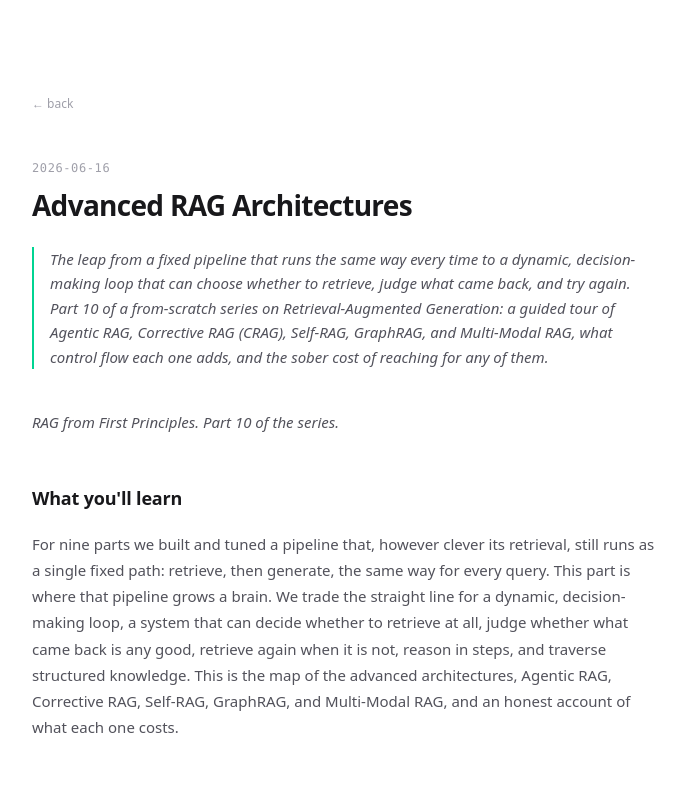
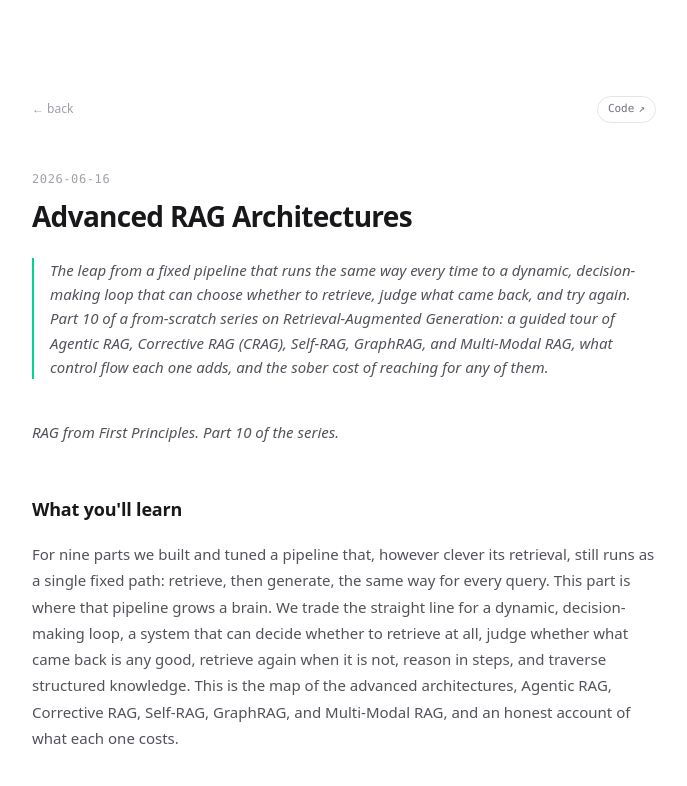
Before and after one commit to mftnakrsu/mefby, an Astro site: page /essays/advanced-rag-architectures in a window 1280 px wide. Shown: the top 786 px of the page, without its empty margins (296-983 px from the left). Built offline with nearby package versions, Linux system fonts and the light colour scheme; Astro itself is replaced by a stand-in of ours; some packages are replaced by stand-ins of ours.

Commit message:
feat(essays): link each RAG essay to its rag-by-hand code
Add an optional codeUrl frontmatter field, render a Code link in the essay
header when set, add a repo banner to the /essays index, and point all 12
RAG series essays at their part folder in github.com/mftnakrsu/rag-by-hand.

```diff
--- a/src/content/config.ts
+++ b/src/content/config.ts
@@ -7,6 +7,8 @@ const essays = defineCollection({
     description: z.string(),
     date: z.coerce.date(),
     tags: z.array(z.string()).default([]),
+    // Optional link to the essay's companion code (a folder in the rag-by-hand repo).
+    codeUrl: z.string().url().optional(),
     draft: z.boolean().default(false),
     // i18n: an essay and its translation point at each other via translationSlug
     // (the counterpart's slug) and declare their own `lang`. The secondary copy
--- a/src/content/essays/advanced-rag-architectures.mdx
+++ b/src/content/essays/advanced-rag-architectures.mdx
@@ -3,6 +3,7 @@ title: "Advanced RAG Architectures"
 description: "The leap from a fixed pipeline that runs the same way every time to a dynamic, decision-making loop that can choose whether to retrieve, judge what came back, and try again. Part 10 of a from-scratch series on Retrieval-Augmented Generation: a guided tour of Agentic RAG, Corrective RAG (CRAG), Self-RAG, GraphRAG, and Multi-Modal RAG, what control flow each one adds, and the sober cost of reaching for any of them."
 date: 2026-06-16
 tags: ["RAG", "Agentic RAG", "GraphRAG", "LLM", "AI", "Architecture", "Retrieval"]
+codeUrl: "https://github.com/mftnakrsu/rag-by-hand/tree/main/part-10-advanced-architectures"
 lang: "en"
 ---
 
--- a/src/content/essays/advanced-retrieval-patterns.mdx
+++ b/src/content/essays/advanced-retrieval-patterns.mdx
@@ -3,6 +3,7 @@ title: "Advanced Retrieval Patterns"
 description: "Eight parts in, your pipeline retrieves well. But it still assumes one unit of text does triple duty: the thing you embed, the thing you search, and the thing you hand the model. Part 9 of a from-scratch series on Retrieval-Augmented Generation breaks that assumption. The big idea is decoupling: the best unit to search on (small, sharp) is rarely the best unit to generate from (large, rich). Four patterns put it to work, parent-document, sentence-window, self-querying, and contextual compression, with one focused code addition on the running app."
 date: 2026-06-15
 tags: ["RAG", "Retrieval", "Chunking", "Vector Search", "LLM", "Python", "AI"]
+codeUrl: "https://github.com/mftnakrsu/rag-by-hand/tree/main/part-09-advanced-retrieval-patterns"
 lang: "en"
 ---
 
--- a/src/content/essays/build-your-first-rag.mdx
+++ b/src/content/essays/build-your-first-rag.mdx
@@ -3,6 +3,7 @@ title: "Build Your First RAG"
 description: "Five parts of theory, now one running program. Part 6 of a from-scratch series on Retrieval-Augmented Generation: build a complete chat-with-your-documents app by hand in Python, no framework hiding the mechanics. Embed with a local model, store vectors in plain NumPy, score by cosine similarity, retrieve top-k, ground the prompt, and generate, then swap in a real vector database. Every line ties back to a concept you already learned."
 date: 2026-06-12
 tags: ["RAG", "Python", "Embeddings", "Vector Search", "LLM", "Tutorial", "AI"]
+codeUrl: "https://github.com/mftnakrsu/rag-by-hand/tree/main/part-06-build-your-first-rag"
 lang: "en"
 ---
 
--- a/src/content/essays/documents-and-chunking.mdx
+++ b/src/content/essays/documents-and-chunking.mdx
@@ -3,6 +3,7 @@ title: "Documents and Chunking"
 description: "We have a retrieval engine, but it rests on one quiet assumption: that documents arrive as tidy chunks. Part 5 of a from-scratch series on Retrieval-Augmented Generation: getting clean text out of messy formats, why we chunk at all, the too-small versus too-large tension, the main splitting strategies (fixed-size, recursive, structure-aware, semantic), and the two dials that quietly decide retrieval quality, chunk size and overlap. Bad chunks poison everything downstream."
 date: 2026-06-11
 tags: ["RAG", "Chunking", "Document Processing", "Vector Search", "NLP", "AI"]
+codeUrl: "https://github.com/mftnakrsu/rag-by-hand/tree/main/part-05-chunking"
 lang: "en"
 ---
 
--- a/src/content/essays/embeddings.mdx
+++ b/src/content/essays/embeddings.mdx
@@ -3,6 +3,7 @@ title: "Embeddings, Truly Understood"
 description: "RAG retrieves the 'relevant' information, but how does a computer decide what counts as relevant? Part 2 of a from-scratch series on Retrieval-Augmented Generation: how we turn meaning into numbers, why similar meanings land close together, and the quiet geometric trick that makes search by meaning possible."
 date: 2026-06-09
 tags: ["RAG", "Embeddings", "Vectors", "NLP", "Semantic Search", "AI"]
+codeUrl: "https://github.com/mftnakrsu/rag-by-hand/tree/main/part-02-embeddings"
 lang: "en"
 ---
 
--- a/src/content/essays/evaluating-rag.mdx
+++ b/src/content/essays/evaluating-rag.mdx
@@ -3,6 +3,7 @@ title: "Evaluating RAG"
 description: "How to replace vibes with numbers. Part 11 of a from-scratch series on Retrieval-Augmented Generation: the two failure surfaces of a RAG system, the core metrics that probe each one (context precision and recall, faithfulness, answer relevance), LLM-as-a-judge and its biases, the frameworks that automate it, how to build an evaluation set, and the disciplined loop that turns guessing into engineering."
 date: 2026-06-17
 tags: ["RAG", "Evaluation", "RAGAS", "LLM-as-a-judge", "Faithfulness", "LLM", "AI", "Retrieval"]
+codeUrl: "https://github.com/mftnakrsu/rag-by-hand/tree/main/part-11-evaluating-rag"
 lang: "en"
 ---
 
--- a/src/content/essays/making-retrieval-smarter.mdx
+++ b/src/content/essays/making-retrieval-smarter.mdx
@@ -3,6 +3,7 @@ title: "Making Retrieval Smarter"
 description: "Part 8 of a from-scratch series on Retrieval-Augmented Generation. First-pass retrieval is fast but only roughly right: the best chunk can sit at rank six. Sharpen it with three levers, in pipeline order. Before retrieval, transform the query (multi-query, HyDE, step-back, decomposition). During retrieval, filter by metadata. After retrieval, rerank a wide candidate set with a cross-encoder and keep the best few. Includes a focused code addition that adds reranking and a metadata filter to the app you built in Part 6."
 date: 2026-06-14
 tags: ["RAG", "Retrieval", "Reranking", "Cross-Encoder", "Vector Search", "LLM", "AI"]
+codeUrl: "https://github.com/mftnakrsu/rag-by-hand/tree/main/part-08-making-retrieval-smarter"
 lang: "en"
 ---
 
--- a/src/content/essays/measuring-similarity.mdx
+++ b/src/content/essays/measuring-similarity.mdx
@@ -3,6 +3,7 @@ title: "Measuring Similarity"
 description: "Relevant just means close in embedding space, but how do you turn 'close' into a single number you can rank by? Part 3 of a from-scratch series on Retrieval-Augmented Generation: Euclidean distance, the dot product, and why cosine similarity, which measures direction and ignores length, is the default for scoring chunks in RAG."
 date: 2026-06-09
 tags: ["RAG", "Embeddings", "Vector Search", "Cosine Similarity", "NLP", "AI"]
+codeUrl: "https://github.com/mftnakrsu/rag-by-hand/tree/main/part-03-measuring-similarity"
 lang: "en"
 ---
 
--- a/src/content/essays/rag-in-production.mdx
+++ b/src/content/essays/rag-in-production.mdx
@@ -3,6 +3,7 @@ title: "RAG in Production"
 description: "The finale. A RAG system that works in a notebook is about 20 percent of the job; the other 80 percent is making it fast, cheap, reliable, secure, and observable under real traffic. Part 12 of a from-scratch series on Retrieval-Augmented Generation: where latency and cost actually go and how to cut them, caching (including semantic caching), monitoring and tracing, failing gracefully, and the most underrated topic of all, security (prompt injection and data leakage). It closes with a capstone checklist for the whole series and a warm send-off."
 date: 2026-06-18
 tags: ["RAG", "Production", "Latency", "Caching", "Security", "Observability", "LLM", "AI"]
+codeUrl: "https://github.com/mftnakrsu/rag-by-hand/tree/main/part-12-rag-in-production"
 lang: "en"
 ---
 
--- a/src/content/essays/retrieval-deep-dive.mdx
+++ b/src/content/essays/retrieval-deep-dive.mdx
@@ -3,6 +3,7 @@ title: "Retrieval Deep Dive"
 description: "Our Part 6 app works, but it retrieves naively: pure semantic search with a fixed top-k. Part 7 of a from-scratch series on Retrieval-Augmented Generation: why dense retrieval whiffs on exact codes and names, the sparse (keyword) retrieval that nails them, TF-IDF and BM25 explained by intuition, how hybrid search fuses the two (weighted sum and Reciprocal Rank Fusion), and why top-k is a real knob with a lost-in-the-middle trap. Dense and sparse fail in opposite directions; combine them."
 date: 2026-06-13
 tags: ["RAG", "Retrieval", "BM25", "Hybrid Search", "Vector Search", "NLP", "AI"]
+codeUrl: "https://github.com/mftnakrsu/rag-by-hand/tree/main/part-07-retrieval-deep-dive"
 lang: "en"
 ---
 
--- a/src/content/essays/vector-databases.mdx
+++ b/src/content/essays/vector-databases.mdx
@@ -3,6 +3,7 @@ title: "Vector Databases and Indexing"
 description: "You can score one chunk against a query, but doing it for every chunk is exact, brute-force k-NN: perfectly accurate and painfully O(n). Part 4 of a from-scratch series on Retrieval-Augmented Generation: why ordinary database indexes break in high dimensions, the speed-versus-recall trade-off behind approximate nearest-neighbor (ANN) search, the intuition for HNSW and IVF, and what a vector database actually stores and does."
 date: 2026-06-10
 tags: ["RAG", "Vector Database", "ANN", "HNSW", "IVF", "Vector Search", "AI"]
+codeUrl: "https://github.com/mftnakrsu/rag-by-hand/tree/main/part-04-vector-databases"
 lang: "en"
 ---
 
--- a/src/content/essays/why-rag-exists.mdx
+++ b/src/content/essays/why-rag-exists.mdx
@@ -3,6 +3,7 @@ title: "Why RAG Exists"
 description: "Even a powerful LLM answers confidently and wrong about your own documents and yesterday's events. Part 1 of a from-scratch series on Retrieval-Augmented Generation: no code, just the four problems RAG solves and one durable mental model."
 date: 2026-06-09
 tags: ["RAG", "LLM", "Retrieval", "Embeddings", "AI", "NLP"]
+codeUrl: "https://github.com/mftnakrsu/rag-by-hand/tree/main/part-01-why-rag"
 lang: "en"
 translationSlug: "why-rag-exists-tr"
 ---
--- a/src/layouts/EssayLayout.astro
+++ b/src/layouts/EssayLayout.astro
@@ -8,8 +8,9 @@ interface Props {
   tags?: string[];
   lang?: string;
   translationSlug?: string;
+  codeUrl?: string;
 }
-const { title, description, date, tags = [], lang = 'en', translationSlug } = Astro.props;
+const { title, description, date, tags = [], lang = 'en', translationSlug, codeUrl } = Astro.props;
 const dateFormatted = date.toISOString().slice(0, 10);
 
 const backLabel = lang === 'tr' ? 'geri' : 'back';
@@ -32,7 +33,17 @@ const articleJsonLd = {
     <div class="max-w-2xl mx-auto px-6 py-16 md:py-24">
       <div class="flex items-center justify-between mb-12">
         <a href="/" class="text-xs text-zinc-400 hover:text-emerald-600 transition-colors">&larr; {backLabel}</a>
-        {translationSlug && (
+        <div class="flex items-center gap-2">
+          {codeUrl && (
+            <a
+              href={codeUrl}
+              target="_blank"
+              rel="noopener noreferrer"
+              class="inline-flex items-center gap-1 text-[11px] font-mono px-2.5 py-1 rounded-full text-zinc-500 border border-zinc-200 hover:text-emerald-700 hover:border-emerald-300 transition-colors"
+              aria-label="View the code for this essay on GitHub"
+            >Code <span aria-hidden="true">&#8599;</span></a>
+          )}
+          {translationSlug && (
           <nav class="flex items-center gap-1" aria-label="Language">
             {langs.map((code) => (
               lang === code ? (
@@ -49,7 +60,8 @@ const articleJsonLd = {
               )
             ))}
           </nav>
-        )}
+          )}
+        </div>
       </div>
 
       <article lang={lang}>
--- a/src/pages/essays/[...slug].astro
+++ b/src/pages/essays/[...slug].astro
@@ -24,6 +24,7 @@ const { Content } = await essay.render();
   tags={essay.data.tags}
   lang={essay.data.lang}
   translationSlug={essay.data.translationSlug}
+  codeUrl={essay.data.codeUrl}
 >
   <Content />
 </EssayLayout>
```
Also changed, not shown: src/pages/essays/index.astro (+12 -0 lines).
